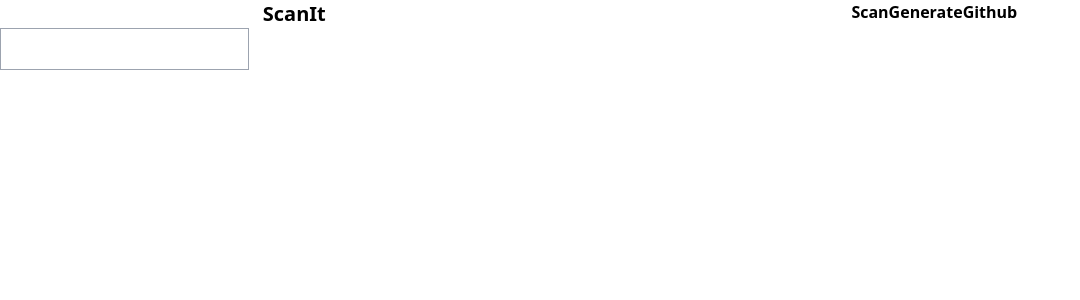
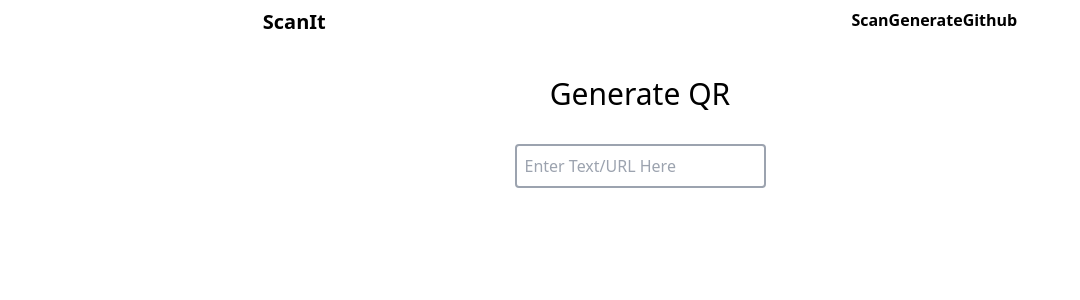
Before and after one commit to Logan1x/ScanIt, a Next.js app: page /generate in a window 1280 px wide. Shown: the top 300 px of the page, without its empty margins (0-1080 px from the left). Built offline with nearby package versions, Linux system fonts and the light colour scheme.

Commit message:
Added tailwind styles

```diff
--- a/component/Nav.jsx
+++ b/component/Nav.jsx
@@ -2,7 +2,7 @@ import Link from 'next/link'
 
 export default function Nav() {
   return (
-    <nav className="flex w-screen justify-around text-lg font-semibold ">
+    <nav className="my-2 flex w-screen justify-around text-lg font-semibold">
       <div className="flex items-center space-x-1">
         <svg
           className="h-6 w-6"
@@ -11,11 +11,11 @@ export default function Nav() {
           xmlns="http://www.w3.org/2000/svg"
         >
           <path
-            fill-rule="evenodd"
+            fillRule="evenodd"
             d="M3 4a1 1 0 011-1h3a1 1 0 011 1v3a1 1 0 01-1 1H4a1 1 0 01-1-1V4zm2 2V5h1v1H5zM3 13a1 1 0 011-1h3a1 1 0 011 1v3a1 1 0 01-1 1H4a1 1 0 01-1-1v-3zm2 2v-1h1v1H5zM13 3a1 1 0 00-1 1v3a1 1 0 001 1h3a1 1 0 001-1V4a1 1 0 00-1-1h-3zm1 2v1h1V5h-1z"
-            clip-rule="evenodd"
-          ></path>
-          <path d="M11 4a1 1 0 10-2 0v1a1 1 0 002 0V4zM10 7a1 1 0 011 1v1h2a1 1 0 110 2h-3a1 1 0 01-1-1V8a1 1 0 011-1zM16 9a1 1 0 100 2 1 1 0 000-2zM9 13a1 1 0 011-1h1a1 1 0 110 2v2a1 1 0 11-2 0v-3zM7 11a1 1 0 100-2H4a1 1 0 100 2h3zM17 13a1 1 0 01-1 1h-2a1 1 0 110-2h2a1 1 0 011 1zM16 17a1 1 0 100-2h-3a1 1 0 100 2h3z"></path>
+            clipRule="evenodd"
+          />
+          <path d="M11 4a1 1 0 10-2 0v1a1 1 0 002 0V4zM10 7a1 1 0 011 1v1h2a1 1 0 110 2h-3a1 1 0 01-1-1V8a1 1 0 011-1zM16 9a1 1 0 100 2 1 1 0 000-2zM9 13a1 1 0 011-1h1a1 1 0 110 2v2a1 1 0 11-2 0v-3zM7 11a1 1 0 100-2H4a1 1 0 100 2h3zM17 13a1 1 0 01-1 1h-2a1 1 0 110-2h2a1 1 0 011 1zM16 17a1 1 0 100-2h-3a1 1 0 100 2h3z" />
         </svg>
 
         <p className="text-xl">
--- a/pages/generate.jsx
+++ b/pages/generate.jsx
@@ -8,15 +8,19 @@ export default function generate() {
   return (
     <div>
       <Nav />
-      <main>
-        <input
-          type="text"
-          className="border border-gray-400 p-2"
-          value={text}
-          onChange={(e) => setText(e.target.value)}
-        />
+      <main className="mt-4 flex min-h-screen flex-col items-center py-2">
+        <h1 className="py02 my-4 text-3xl">Generate QR</h1>
+        <div className="flex flex-col items-center">
+          <input
+            type="text"
+            className="my-2 my-4 rounded border-2 border-gray-400 p-2"
+            value={text}
+            onChange={(e) => setText(e.target.value)}
+            placeholder="Enter Text/URL Here"
+          />
+        </div>
+
         {text && <QRCode value={text} />}
-        {/* <QRCode value="https://www.google.com" size={256} /> */}
       </main>
     </div>
   )
--- a/pages/scanqr.jsx
+++ b/pages/scanqr.jsx
@@ -22,6 +22,7 @@ export default function scanqr() {
 
   const handleScan = (result, error) => {
     if (result) {
+      console.log(result?.text)
       setQrtext(result?.text)
     }
     if (error) {
@@ -32,14 +33,26 @@ export default function scanqr() {
   return (
     <div>
       <Nav />
-      <main>
-        <h1>Scan QR</h1>
-        {validURL(qrtext) ? (
-          <a href={qrtext}>{qrtext}</a>
-        ) : (
-          <p className="text-3xl">{qrtext}</p>
-        )}
-        <div className="mx-auto w-1/2">
+      <main className="flex min-h-screen flex-col items-center justify-center py-2">
+        <h1 className="text-3xl ">Scan QR</h1>
+        <div>
+          {qrtext.length > 0 ? (
+            <p className="mx-auto mt-2 w-3/4 pt-2 text-center text-xl">
+              <span className="font-semibold">Scanned Text: </span>
+
+              {validURL(qrtext) ? (
+                <a href={qrtext} className=" text-blue-600">
+                  {qrtext}
+                </a>
+              ) : (
+                <span>{qrtext}</span>
+              )}
+            </p>
+          ) : (
+            ''
+          )}
+        </div>
+        <div className="mx-2 w-full md:mx-auto md:w-1/2 ">
           <QrReader
             onResult={(result, error) => handleScan(result, error)}
             constraints={{ facingMode: 'environment' }}
```
